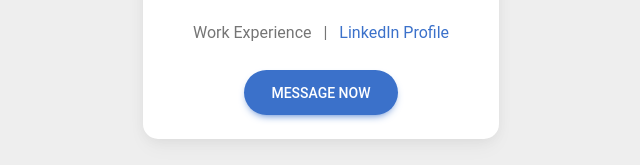
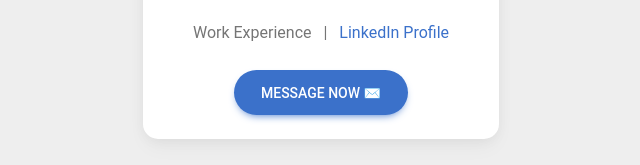
Before and after one commit to nottheend/business-card, a React (Create React App) app: page / in a window 1280 px wide. Shown: the part 431-596 px from the top of the page, without its empty margins (319-959 px from the left). Built offline with nearby package versions, Linux system fonts and the light colour scheme.

Commit message:
add emoji

```diff
--- a/src/App.js
+++ b/src/App.js
@@ -47,7 +47,7 @@ export default function ProfileStatistics() {
                 </div>
                 */}
                 <MDBBtn rounded size="lg" onClick={() => { window.location.href = 'mailto:' + 'johannes' + '@' + 'meng.nrw'; }}>
-                  Message now
+                  Message now ✉️
                 </MDBBtn>
                 {/*
                 <div className="d-flex justify-content-between text-center mt-5 mb-2">
```
